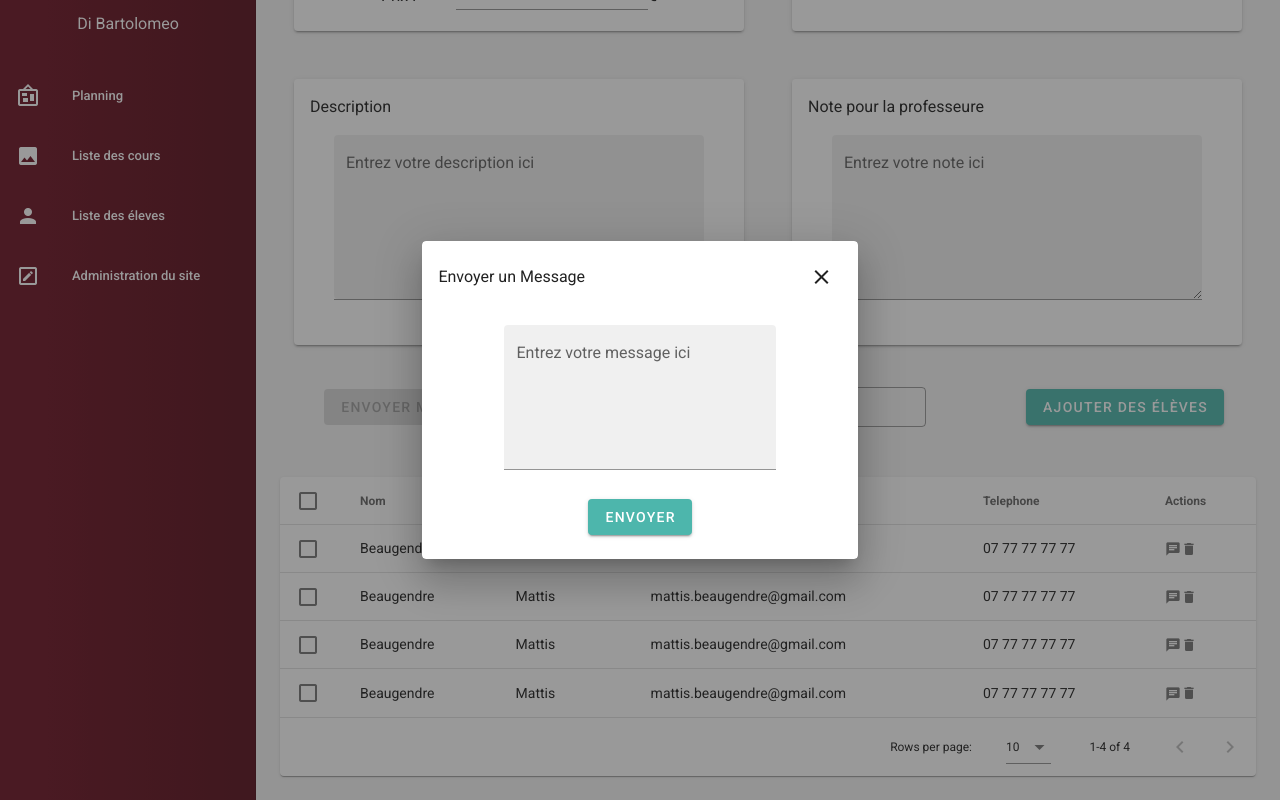
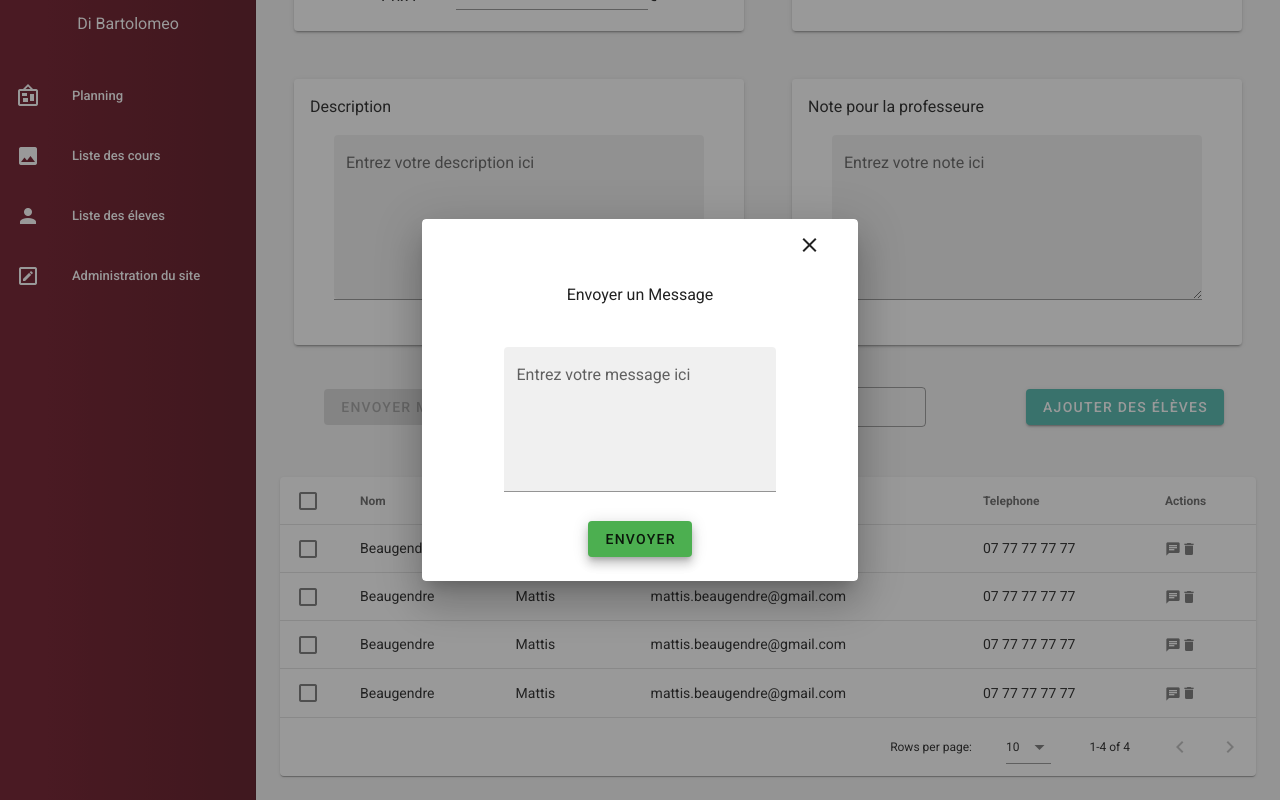
Before and after one commit to projet-Bartolomeo/Dibartolomeo, a Nuxt app: page /FormClasses in a window 1280 px wide. Both pictures are taken after a click on the button 1172 px from the left and 880 px from the top of the page. Shown: the part 331-1131 px from the top of the page. Built offline with nearby package versions, Linux system fonts and the light colour scheme.

Commit message:
Revert "Feature/add students popup"

```diff
--- a/components/DataTableClasses.vue
+++ b/components/DataTableClasses.vue
@@ -35,7 +35,7 @@
             <v-icon>mdi-close</v-icon>
           </v-btn>
         </v-card-actions>
-        <Overlay />
+        <send-message />
       </v-card>
     </v-dialog>
     </template>
--- a/components/DatatableStudents.vue
+++ b/components/DatatableStudents.vue
@@ -30,11 +30,7 @@
     </template>
     <template #[`item.actions`]="{ item }">
       <div class="d-flex">
-        <Overlay
-          buttonTitle="mdi-message-text"
-          overlayTitle="Envoyer un Message"
-        >
-          <v-col class="d-flex flex-column align-center">
+        <SendMessage buttonTitle="mdi-message-text">
           <v-textarea
             class="text-area"
             filled
@@ -42,13 +38,7 @@
             name="input-7-4"
             label="Entrez votre message ici"
           ></v-textarea>
-            <v-btn
-              style="color: white"
-              color="teal lighten-2"
-              >Envoyer</v-btn
-            >
-          </v-col>
-        </Overlay>
+        </SendMessage>
         <v-icon small @click="deleteItem(item)"> mdi-delete </v-icon>
       </div>
     </template>
@@ -56,6 +46,7 @@
 </template>
 
 <script>
+
 export default {
   name: 'DataTable',
   data: () => {
--- a/components/Overlay.vue
+++ b/components/SendMessage.vue
@@ -5,32 +5,27 @@
     </v-icon>
     <v-btn
       v-else
-      class="my-5"
+      disabled
       style="color: white"
       color="teal lighten-2"
       @click="dialog = !dialog"
-      >{{ buttonTitle }}</v-btn
     >
-    <v-dialog v-model="dialog" max-width="34vw">
+      {{ buttonTitle }}
+    </v-btn>
+    <v-dialog v-model="dialog" class="dialog" max-width="34vw">
       <v-card>
-        <v-card-actions class="pa-4">
-          <div class="d-flex justify-center align-center">
-           {{ overlayTitle }}
-          </div>
+        <v-card-actions>
           <v-spacer></v-spacer>
-          <v-btn
-            min-height="auto"
-            min-width="auto"
-            height="40px"
-            width="40px"
-            text
-            @click="dialog = false"
-          >
+          <v-btn text @click="dialog = false">
             <v-icon>mdi-close</v-icon>
           </v-btn>
         </v-card-actions>
         <v-container class="pt-0">
-          <slot></slot>
+          <v-col class="d-flex flex-column align-center">
+            <p class="mb-10">Envoyer un Message</p>
+            <slot></slot>
+            <v-btn id="message-vide" elevation="7" color="green">Envoyer</v-btn>
+          </v-col>
         </v-container>
       </v-card>
     </v-dialog>
@@ -49,10 +44,6 @@ export default {
       type: String,
       required: true,
     },
-    overlayTitle: {
-      type: String,
-      required: true,
-    },
   },
   data() {
     return {
@@ -61,11 +52,3 @@ export default {
   },
 }
 </script>
-
-<style scoped lang="css">
-.close-button {
-  min-width: none;
-  height: 35px;
-  width: 35px;
-}
-</style>
--- a/components/SideBar.vue
+++ b/components/SideBar.vue
@@ -1,8 +1,10 @@
 <template>
   <v-navigation-drawer
-    app
+    absolute
+    permanent
     left
     style="background: linear-gradient(90deg, rgba(108,20,36,1) 18%, rgba(91,16,29,1) 91%);"
+
   >
     <template v-slot:prepend>
       <v-list-item>
@@ -47,7 +49,6 @@ export default {
         },
         { title: 'Administration du site', icon: 'mdi-pencil-box-outline' },
       ],
-      permanent: true
     }
   },
 }
--- a/layouts/default.vue
+++ b/layouts/default.vue
@@ -1,6 +1,8 @@
 <template>
-  <v-app style="background: #f5f5f5">
+  <v-app style="background: #F5F5F5">
+  <v-navigation-drawer app>
     <side-bar />
+  </v-navigation-drawer>
   <v-main>
     <v-container fluid>
       <router-view></router-view>
@@ -11,8 +13,9 @@
 
 
 <script>
+
 export default {
-  data() {
+  data () {
     return {
       right: true,
       rightDrawer: false,
--- a/pages/FormClasses.vue
+++ b/pages/FormClasses.vue
@@ -67,7 +67,7 @@
                 offset-y
                 min-width="auto"
               >
-                <template #activator="{ on, attrs }">
+                <template v-slot:activator="{ on, attrs }">
                   <div style="width: 10vw">
                     <v-text-field
                       v-model="date"
@@ -105,11 +105,11 @@
         <v-card width="450" class="ma-6 pa-4">
           Description
           <v-textarea
-            id="Description"
             class="px-6 pt-4"
             cols="10"
             rows="5"
             name="Description"
+            id="Description"
             filled
             label="Entrez votre description ici"
           ></v-textarea>
@@ -117,11 +117,11 @@
         <v-card width="450" class="ma-6 pa-4">
           Note pour la professeure
           <v-textarea
-            id="Note"
             class="px-6 pt-4"
             cols="10"
             rows="5"
             name="Note"
+            id="Note"
             filled
             label="Entrez votre note ici"
           ></v-textarea>
@@ -142,7 +142,7 @@
                 <v-icon>mdi-close</v-icon>
               </v-btn>
             </v-card-actions>
-            <Overlay />
+            <send-message />
           </v-card>
         </v-dialog>
       </v-col>
@@ -156,13 +156,9 @@
           hide-details
         ></v-text-field>
       </v-col>
-      <Overlay
-        type="text"
-        buttonTitle="Ajouter des élèves"
-        overlayTitle="Ajouter élève au cours"
+      <v-btn class="my-5" style="color: white" color="teal lighten-2"
+        >Ajouter des élèves</v-btn
       >
-        <DatatableStudents />
-      </Overlay>
     </v-row>
     <v-col class="mt-5">
       <datatable-students />
@@ -172,7 +168,6 @@
 <script>
 export default {
   data: () => ({
-    open: false,
     date: new Date(Date.now() - new Date().getTimezoneOffset() * 60000)
       .toISOString()
       .substr(0, 10),
--- a/pages/classesList.vue
+++ b/pages/classesList.vue
@@ -22,7 +22,7 @@
                 <v-icon>mdi-close</v-icon>
               </v-btn>
             </v-card-actions>
-            <Overlay />
+            <send-message />
           </v-card>
         </v-dialog>
       </v-col>
@@ -46,7 +46,7 @@
             <v-icon>mdi-close</v-icon>
           </v-btn>
         </v-card-actions>
-        <Overlay />
+        <send-message />
       </v-card>
     </v-dialog>
     <div id="table">
--- a/pages/index.vue
+++ b/pages/index.vue
@@ -122,7 +122,7 @@
                           <v-icon>mdi-close</v-icon>
                         </v-btn>
                       </v-card-actions>
-                      <Overlay />
+                      <send-message />
                     </v-card>
                   </v-dialog>
                 </v-col>
```
Lines whose indentation alone changed are shown as unchanged.
